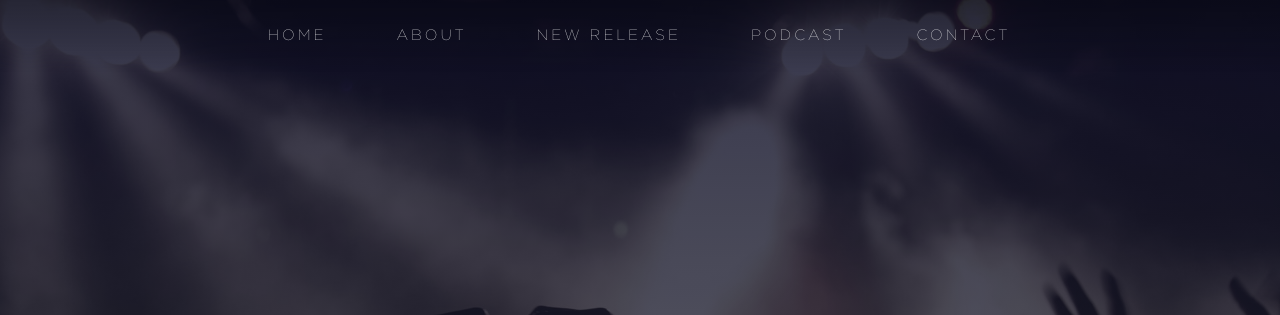
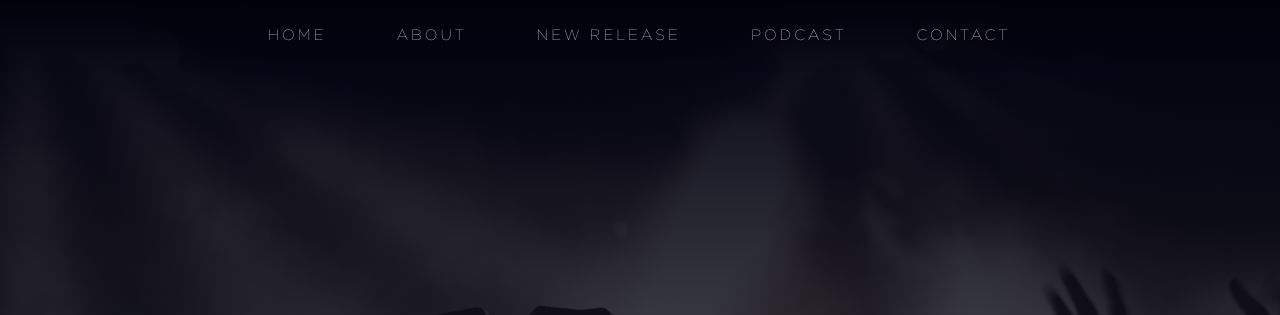
Before and after one commit to tibordragan/zb, a plain HTML site: page index.html in a window 1280 px wide. Shown: the top 315 px of the page. Drawn offline with nearby package versions, Linux system fonts and the light colour scheme.

Commit message:
last
last

```diff
--- a/styles.css
+++ b/styles.css
@@ -173,7 +173,7 @@ header{
 .hero{
   width: 100%;
   height: 100vh;
-  background: linear-gradient(to bottom, rgba(0,0,88, .8), rgba(12,13,31,.6)), url("images/zenebonarecords.jpg") center no-repeat;
+  background: linear-gradient(to bottom, rgba(0,0,48,1), rgba(12,13,31,.5)), url("images/zenebonarecords.jpg") center no-repeat;
   background-size: cover;
   display: flex;
   align-items:center;
```
Also changed, not shown: 1 other file.
